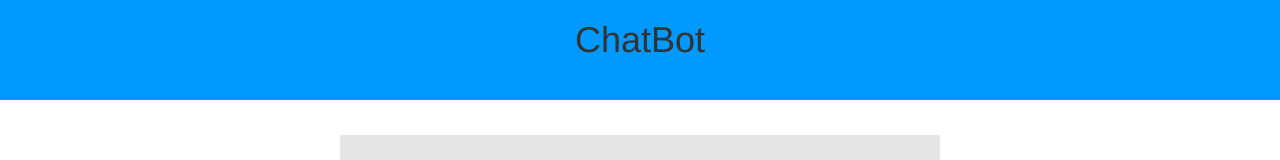
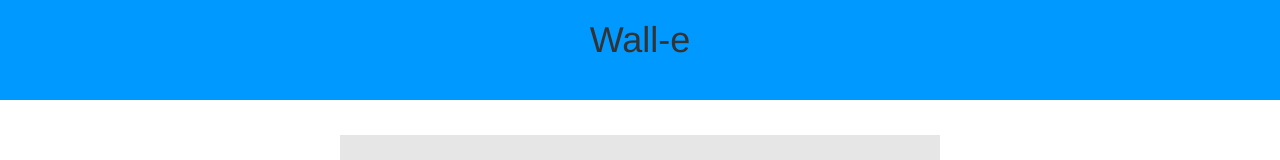
Before and after one commit to weverson10/ChatBot, an Angular app in the folder client/: page / in a window 1280 px wide. Shown: the top 160 px of the page. Built offline with nearby package versions, Linux system fonts and the light colour scheme.

Commit message:
atualização Nome do bot

```diff
--- a/client/src/app/app.component.html
+++ b/client/src/app/app.component.html
@@ -1,6 +1,6 @@
 <header class="row" id="cabecalho">  <!--Cabeçalho -->
   <div class="container">
-    <h1 style="text-align: center;">ChatBot</h1>
+    <h1 style="text-align: center;">Wall-e</h1>
   </div>
 </header>
 
```
